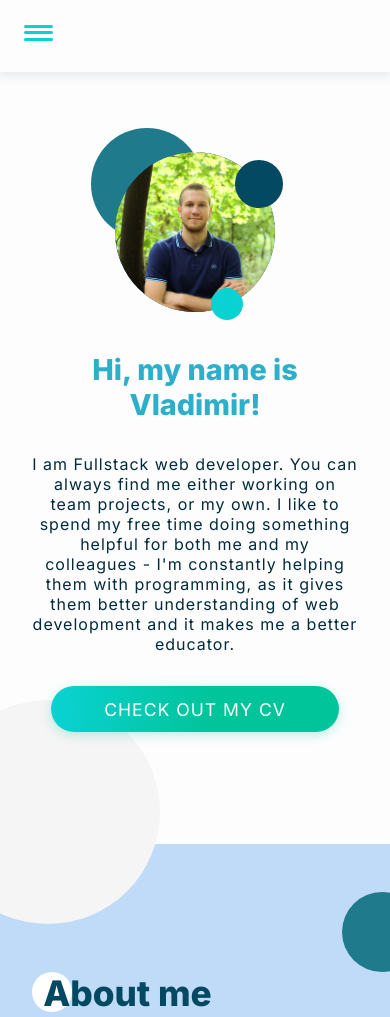
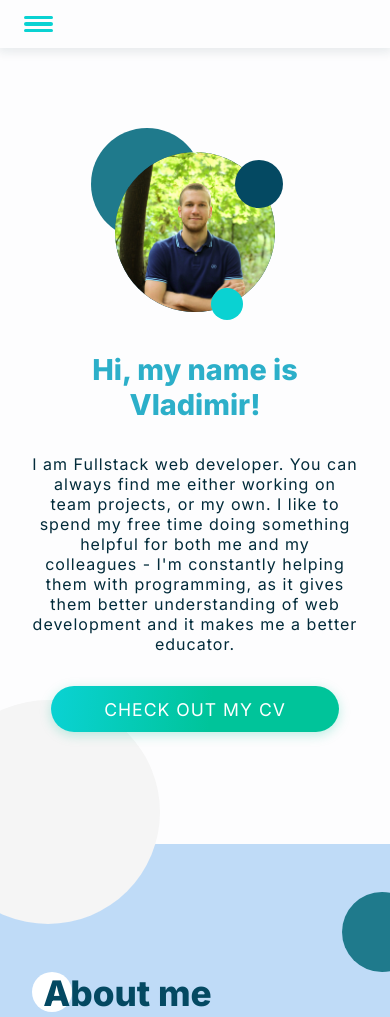
Before and after one commit to Vladimir612/Portfolio, a Gatsby site: page / in a window 390 px wide. Shown: the top 1017 px of the page. Built offline with nearby package versions, Linux system fonts and the light colour scheme; Gatsby itself is replaced by a stand-in of ours.

Commit message:
Fixed css on nav

```diff
--- a/src/components/Navbar/navbar.module.scss
+++ b/src/components/Navbar/navbar.module.scss
@@ -86,6 +86,8 @@
 
 @media screen and (max-width: 1048px) {
   .navbar {
+    height: 3rem;
+    padding: 0rem 1.5rem 0rem 1.5rem;
     .hamburgerMenu {
       display: flex;
     }
```
